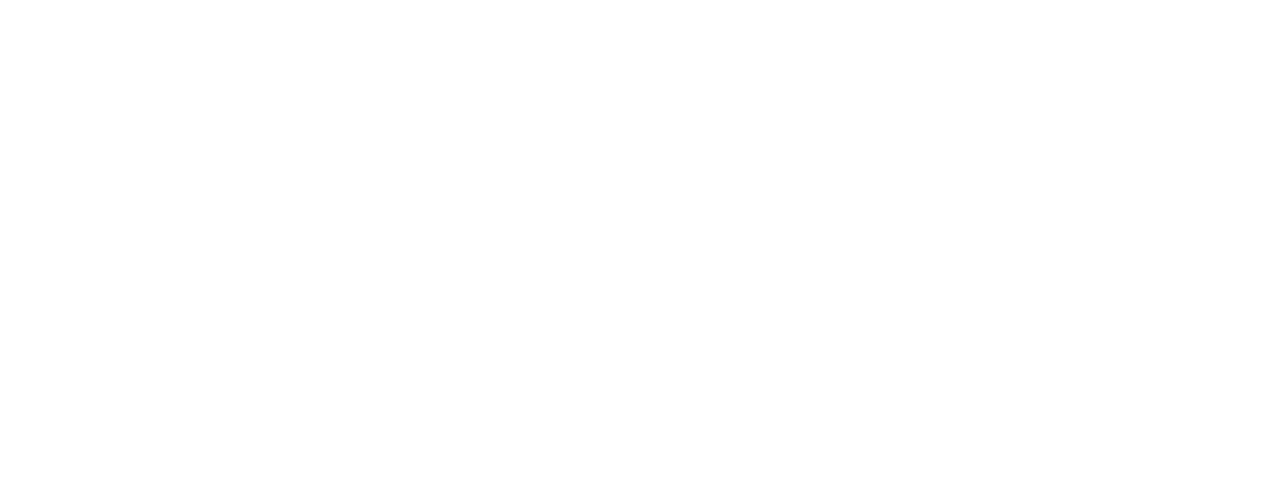
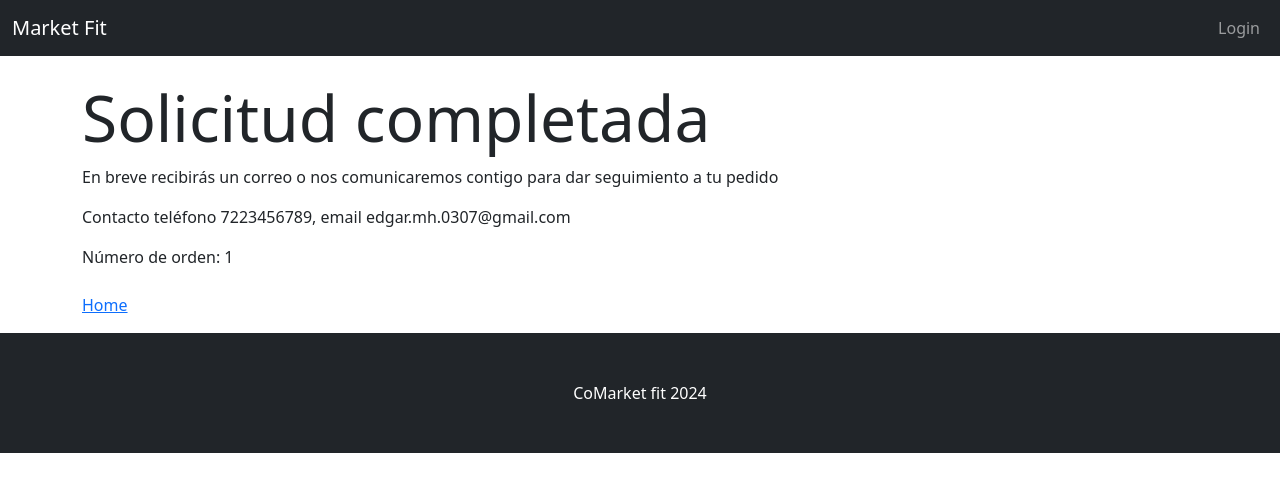
Before and after one commit to maxinms2/e-front, an Angular app: page /payment/success/1 in a window 1280 px wide. Before the commit this address led to /. Shown: the top 492 px of the page. Built offline with nearby package versions, Linux system fonts and the light colour scheme.

Commit message:
Mensaje success al crear orden

```diff
--- a/src/app/app.module.ts
+++ b/src/app/app.module.ts
@@ -41,7 +41,7 @@ const routes : Routes = [
   {path: 'admin/category/update/:id', component:CategoryAddComponent},
   {path: 'cart/detailproduct/:id/:model', component:DetailProductComponent},
   {path: 'cart/sumary', component: SumaryOrderComponent, canActivate: [authGuard]},
-  {path: 'payment/success', component: PaymentSuccessComponent},
+  {path: 'payment/success/:id', component: PaymentSuccessComponent},
   {path: 'user/register', component: RegistrationComponent},
   {path: 'user/login', component: LoginComponent},
   {path: 'logout', component: LogoutComponent}
--- a/src/app/components/orders/sumary-order/sumary-order.component.ts
+++ b/src/app/components/orders/sumary-order/sumary-order.component.ts
@@ -98,22 +98,11 @@ export class SumaryOrderComponent implements OnInit {
         this.sessionStorage.setItem('order', data);
         sessionStorage.removeItem("items");
         this.isLoading=false;
-        this.router.navigate(['/payment/success']);
+        this.router.navigate(['/payment/success',data.id]);
 
       },
       (error) => {
-        /*if (error.status === 400) {
-          this.isLoading=false;
-          this.router.navigate(['/']);
-          this.alerts.warning(error.error);
-        } else {
-          this.sessionStorage.removeItem('token');
-          this.isLoading=false;
-          //location.reload();
-          console.error(error.error);
-          this.alerts.error("Error de sistema o sesión finalizada. ");
-          this.router.navigate(['/']);
-        }*/
+
           this.errorsService.redireccionaError(error.error);
       }
     );
--- a/src/app/components/payment-success/payment-success.component.html
+++ b/src/app/components/payment-success/payment-success.component.html
@@ -5,8 +5,9 @@
 <div class="container">
     <header class="jumbotron my-4">
       <h1 class="display-3">Solicitud completada </h1>
-      <p>En brve recibirás un correo o nos comunicaremos contigo para dar seguimiento a tu pedido </p>
-      <p>Contacto teléfono 7223456789, email edgar.mh.0307@gmail.com, facebook saulf</p>
+      <p>En breve recibirás un correo o nos comunicaremos contigo para dar seguimiento a tu pedido </p>
+      <p>Contacto teléfono 7223456789, email edgar.mh.0307@gmail.com</p>
+      <p>Número de orden: {{id}}</p>
     </header>
     <ol class="breadcrumb">
         <li class="breadcrumb-item"><a [routerLink]="['/']">Home</a></li>
--- a/src/app/components/payment-success/payment-success.component.ts
+++ b/src/app/components/payment-success/payment-success.component.ts
@@ -1,4 +1,5 @@
 import { Component, OnInit } from '@angular/core';
+import { ActivatedRoute } from '@angular/router';
 import { OrderState } from 'src/app/common/order-state';
 import { ErrorsService } from 'src/app/services/errors.service';
 import { OrderService } from 'src/app/services/order.service';
@@ -10,33 +11,24 @@ import { SessionStorageService } from 'src/app/services/session-storage.service'
   styleUrls: ['./payment-success.component.css']
 })
 export class PaymentSuccessComponent implements OnInit {
-
+  id:number=0;
   constructor(
     private orderService:OrderService,
     private sessionStorage:SessionStorageService,
-    private errorsService:ErrorsService
+    private errorsService:ErrorsService,
+    private activatedRoute:ActivatedRoute
   ){
 
   }
 
 
   ngOnInit(): void {
-    console.log(this.sessionStorage.getItem('order'));
-    let order = this.sessionStorage.getItem('order');
+    this.activatedRoute.params.subscribe(
+      order => {
+        this.id = order['id'];
 
-    let formData = new FormData();
-
-    formData.append('id',order.id);
-    formData.append('state', OrderState.CONFIRMED.toString());
-
-    this.orderService.updateOrder(formData).subscribe(
-      data => {
-        console.log(data)
-        console.log('LogoutComponent: '+ this.sessionStorage.getItem('token'))
-        //this.sessionStorage.removeItem('token');
-        console.log('LogoutComponent eliminado: '+ this.sessionStorage.getItem('token'));
       },
-      error=>this.errorsService.redireccionaError(error.error)
+      error => this.errorsService.redireccionaError(error.error)
     );
   }
 
```
